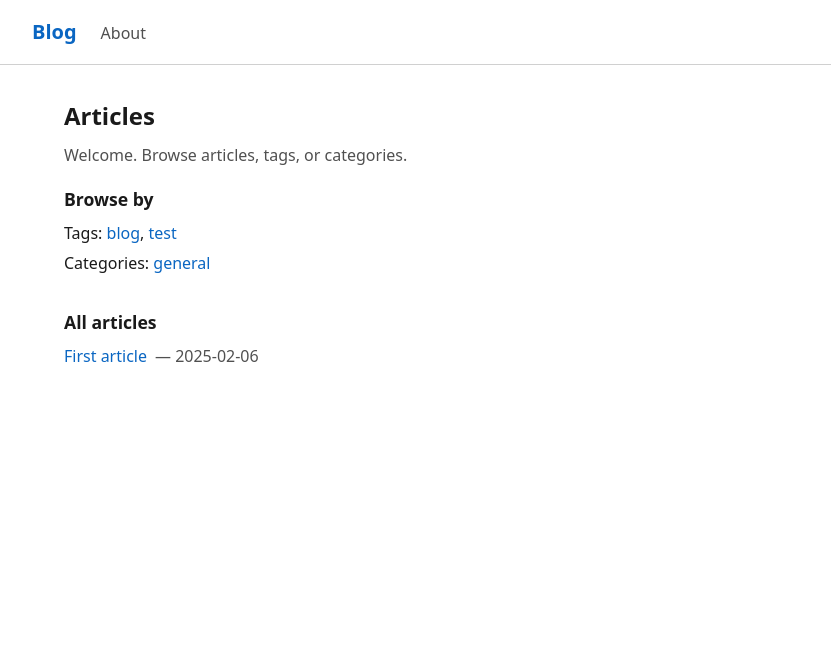
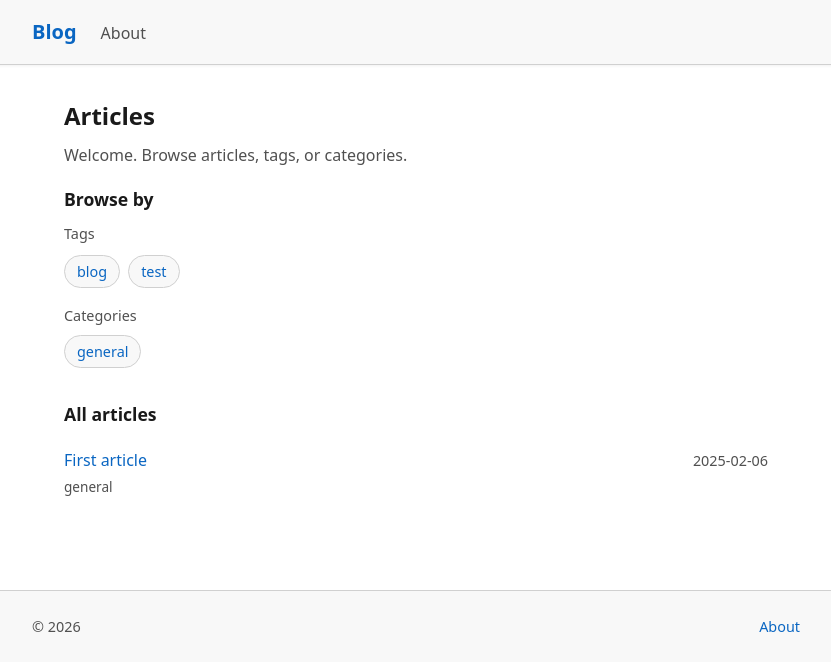
Before and after one commit to jbressand34/blog, a Next.js app: page / in a window 1280 px wide. Shown: the top 670 px of the page, without its empty margins (224-1055 px from the left). Built offline with nearby package versions, Linux system fonts and the light colour scheme.

Commit message:
Added : components and layout

```diff
--- a/app/articles/[slug]/page.tsx
+++ b/app/articles/[slug]/page.tsx
@@ -22,7 +22,8 @@ export default function ArticlePage({ params }: Props) {
     <main style={{ padding: "0 2rem 2rem", maxWidth: "48rem", margin: "0 auto" }}>
       <article>
         <h1>{article.meta.title}</h1>
-        <p className="text-muted" style={{ marginBottom: "0.5rem" }}>
+        <div className="article-meta">
+          <p className="text-muted" style={{ marginBottom: 0 }}>
             {article.meta.date}
             {(category || (tags && tags.length > 0)) && (
               <span style={{ marginLeft: "1rem" }}>
@@ -49,6 +50,7 @@ export default function ArticlePage({ params }: Props) {
               </span>
             )}
           </p>
+        </div>
         <div className="prose">
           <ReactMarkdown>{article.content}</ReactMarkdown>
         </div>
--- a/app/globals.css
+++ b/app/globals.css
@@ -8,6 +8,7 @@
   --color-text: #1a1a1a;
   --color-text-muted: #505050;
   --color-border: #d0d0d0;
+  --color-bg-subtle: #f8f8f8;
   --color-link: #0a66c2;
   --color-link-hover: #004182;
 }
@@ -58,3 +59,107 @@ a:focus-visible {
 .prose strong {
   font-weight: 600;
 }
+
+/* Layout: header */
+.site-header {
+  background: var(--color-bg-subtle);
+  border-bottom: 1px solid var(--color-border);
+  box-shadow: 0 1px 3px rgba(0, 0, 0, 0.06);
+  padding: 1rem 2rem;
+  margin-bottom: 2rem;
+}
+
+.site-header nav {
+  max-width: 48rem;
+  margin: 0 auto;
+  display: flex;
+  gap: 1.5rem;
+  align-items: baseline;
+}
+
+/* Layout: pills (tags / categories) */
+.pills {
+  display: flex;
+  flex-wrap: wrap;
+  gap: 0.5rem;
+  margin-top: 0.5rem;
+}
+
+.pill {
+  display: inline-block;
+  padding: 0.25rem 0.75rem;
+  font-size: 0.9rem;
+  border-radius: 9999px;
+  background: var(--color-bg-subtle);
+  border: 1px solid var(--color-border);
+}
+
+.pill:hover {
+  text-decoration: none;
+  background: var(--color-border);
+}
+
+/* Layout: article list (home) */
+.article-list {
+  list-style: none;
+}
+
+.article-list li {
+  padding: 0.75rem 0;
+  border-bottom: 1px solid var(--color-border);
+}
+
+.article-list li:last-child {
+  border-bottom: none;
+}
+
+.article-list-item {
+  display: flex;
+  flex-wrap: wrap;
+  align-items: baseline;
+  justify-content: space-between;
+  gap: 0.5rem;
+}
+
+.article-list-item .title-block {
+  min-width: 0;
+}
+
+.article-list-item .category {
+  font-size: 0.85rem;
+  color: var(--color-text-muted);
+  margin-top: 0.15rem;
+}
+
+.article-list-item .date {
+  color: var(--color-text-muted);
+  font-size: 0.9rem;
+  white-space: nowrap;
+}
+
+/* Layout: article page metadata */
+.article-meta {
+  padding-bottom: 1rem;
+  margin-bottom: 1.5rem;
+  border-bottom: 1px solid var(--color-border);
+}
+
+/* Layout: footer */
+.site-footer {
+  margin-top: 3rem;
+  padding: 1.5rem 2rem;
+  border-top: 1px solid var(--color-border);
+  background: var(--color-bg-subtle);
+  font-size: 0.9rem;
+  color: var(--color-text-muted);
+}
+
+.site-footer-inner {
+  max-width: 48rem;
+  margin: 0 auto;
+  display: flex;
+  flex-wrap: wrap;
+  align-items: center;
+  justify-content: space-between;
+  gap: 1rem;
+}
--- a/app/layout.tsx
+++ b/app/layout.tsx
@@ -1,6 +1,7 @@
 import type { Metadata } from "next";
 import "./globals.css";
 import Header from "@/components/Header";
+import Footer from "@/components/Footer";
 
 export const metadata: Metadata = {
   title: "Blog",
@@ -17,6 +18,7 @@ export default function RootLayout({
       <body>
         <Header />
         {children}
+        <Footer />
       </body>
     </html>
   );
--- a/app/page.tsx
+++ b/app/page.tsx
@@ -25,28 +25,36 @@ export default function Home() {
             Browse by
           </h2>
           {tags.length > 0 && (
-            <p style={{ marginBottom: "0.25rem" }}>
-              Tags:{" "}
-              {tags.map((tag, i) => (
-                <span key={tag}>
-                  <Link href={`/tags/${encodeURIComponent(tag)}`}>{tag}</Link>
-                  {i < tags.length - 1 ? ", " : ""}
-                </span>
+            <>
+              <span style={{ fontSize: "0.9rem", color: "var(--color-text-muted)" }}>Tags</span>
+              <div className="pills">
+                {tags.map((tag) => (
+                  <Link
+                    key={tag}
+                    href={`/tags/${encodeURIComponent(tag)}`}
+                    className="pill"
+                  >
+                    {tag}
+                  </Link>
                 ))}
-            </p>
+              </div>
+            </>
           )}
           {categories.length > 0 && (
-            <p>
-              Categories:{" "}
-              {categories.map((cat, i) => (
-                <span key={cat}>
-                  <Link href={`/categories/${encodeURIComponent(cat)}`}>
+            <>
+              <span style={{ fontSize: "0.9rem", color: "var(--color-text-muted)", display: "block", marginTop: tags.length > 0 ? "1rem" : 0 }}>Categories</span>
+              <div className="pills">
+                {categories.map((cat) => (
+                  <Link
+                    key={cat}
+                    href={`/categories/${encodeURIComponent(cat)}`}
+                    className="pill"
+                  >
                     {cat}
                   </Link>
-                  {i < categories.length - 1 ? ", " : ""}
-                </span>
                 ))}
-            </p>
+              </div>
+            </>
           )}
         </section>
       )}
@@ -57,17 +65,22 @@ export default function Home() {
       {articles.length === 0 ? (
         <p>No articles yet.</p>
       ) : (
-        <ul style={{ listStyle: "none" }}>
+        <ul className="article-list">
           {articles.map((article) => (
-            <li key={article.meta.slug} style={{ marginBottom: "0.5rem" }}>
+            <li key={article.meta.slug}>
+              <div className="article-list-item">
+                <div className="title-block">
                   <Link href={`/articles/${article.meta.slug}`}>
                     {article.meta.title}
                   </Link>
+                  {article.meta.category && (
+                    <div className="category">{article.meta.category}</div>
+                  )}
+                </div>
                 {article.meta.date && (
-                <span className="text-muted" style={{ marginLeft: "0.5rem" }}>
-                  — {article.meta.date}
-                </span>
+                  <span className="date">{article.meta.date}</span>
                 )}
+              </div>
             </li>
           ))}
         </ul>
--- /dev/null
+++ b/components/Footer.tsx
@@ -0,0 +1,14 @@
+import Link from "next/link";
+
+export default function Footer() {
+  const year = new Date().getFullYear();
+
+  return (
+    <footer className="site-footer">
+      <div className="site-footer-inner">
+        <span>© {year}</span>
+        <Link href="/presentation">About</Link>
+      </div>
+    </footer>
+  );
+}
--- a/components/Header.tsx
+++ b/components/Header.tsx
@@ -2,22 +2,8 @@ import Link from "next/link";
 
 export default function Header() {
   return (
-    <header
-      style={{
-        borderBottom: "1px solid var(--color-border)",
-        padding: "1rem 2rem",
-        marginBottom: "2rem",
-      }}
-    >
-      <nav
-        style={{
-          maxWidth: "48rem",
-          margin: "0 auto",
-          display: "flex",
-          gap: "1.5rem",
-          alignItems: "baseline",
-        }}
-      >
+    <header className="site-header">
+      <nav>
         <Link
           href="/"
           style={{ fontWeight: 700, fontSize: "1.25rem" }}
```
Lines whose indentation alone changed are shown as unchanged.
